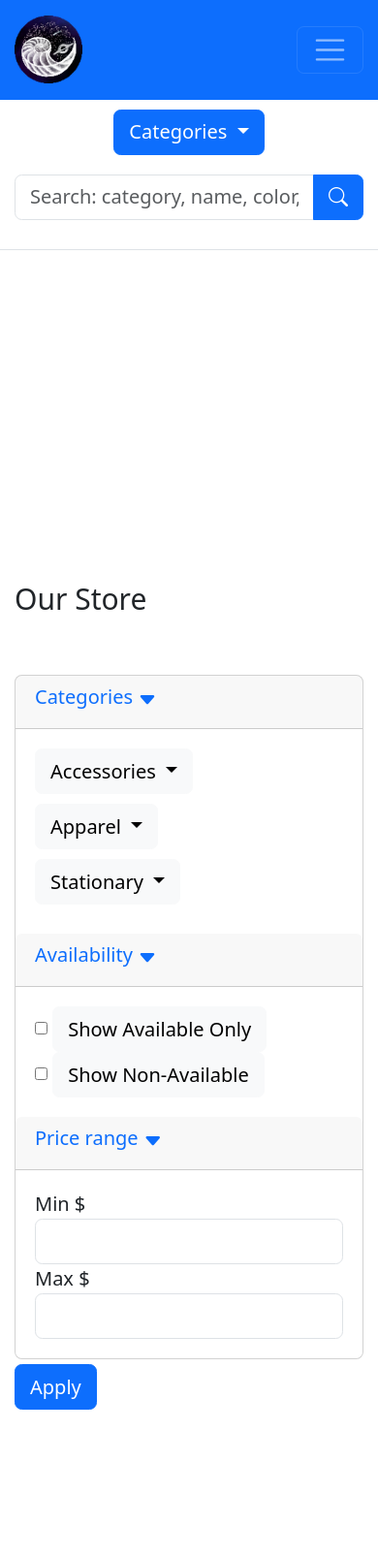
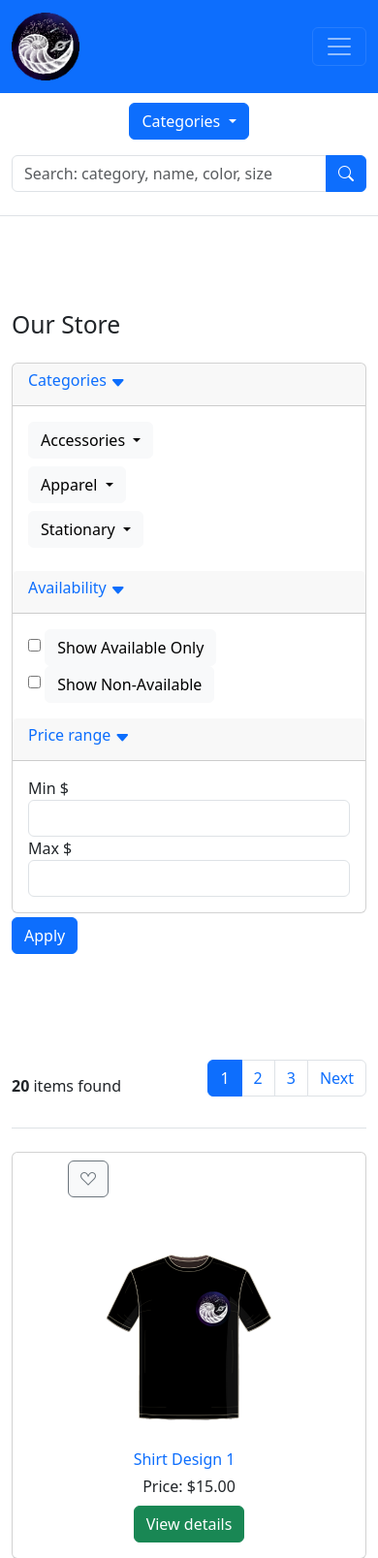
Before and after one commit to chrstnpet/django-eshop, a Django app: page /products/ in a window 390 px wide; the page is wider, and only the part inside the window is pictured. Shown: the top 1607 px of that part at 97% size. Run offline with Django 5.2, Linux system fonts and the light colour scheme; data comes from the database, SQL or seed files in the repository; both versions use the stored data as it was after the commit; some libraries are stand-ins or nearby versions.

Commit message:
Minor style changes

```diff
--- a/lsshop/carts/templates/carts/cart.html
+++ b/lsshop/carts/templates/carts/cart.html
@@ -3,7 +3,7 @@
 {% load static %}
 
 {% block body %}
-    <div style="margin-top: 200px;">
+    <div id="cart-page">
         <section class="section-content padding-y bg">
             <div class="container">
                 {% if not cart_items %}
--- a/lsshop/loginreg/templates/loginreg/account.html
+++ b/lsshop/loginreg/templates/loginreg/account.html
@@ -4,7 +4,7 @@
 {% block title %}My Account{% endblock %}
 
 {% block body %}
-<div style="margin-top: 150px; padding: 0 20%;">
+<div style="padding: 0 20%;" id="account-page">
     <h2 class="mb-4">My Account</h2>
 
     <div class="accordion" id="accountAccordion">
--- a/lsshop/loginreg/views.py
+++ b/lsshop/loginreg/views.py
@@ -203,6 +203,7 @@ def account(request):
         'open_section': open_section,
         'information': information,
         'accordion_sections': accordion_sections,
+        'show_secondary_header': True,
     }
 
     return render(request, 'loginreg/account.html', context)
--- a/lsshop/products/templates/products/product_detail.html
+++ b/lsshop/products/templates/products/product_detail.html
@@ -5,7 +5,7 @@
 {% block title %}Product Details{% endblock %}
 
 {% block body %}
-<section class="section-content padding-y bg" style="margin-top: 200px;">
+<section class="section-content padding-y bg" id="prod-det-page">
     <div class="container">
         <div class="card p-5">
             <div class="row no-gutters">
--- a/lsshop/products/templates/products/store.html
+++ b/lsshop/products/templates/products/store.html
@@ -4,13 +4,13 @@
 {% block title %}Store{% endblock %}
 
 {% block body %}
-    <main style="margin-top: 200px;" id="store-page">
+    <div id="store-page">
         <section class="section-pagetop bg">
             <div class="container">
                 {% if 'search' in request.path %}
-                    <h2 class="title-page my-5">Search Results</h2>
+                    <h2 class="title-page mb-3">Search Results</h2>
                 {% else %}
-                    <h2 class="title-page my-5">Our Store</h2>
+                    <h2 class="title-page mb-4">Our Store</h2>
                 {% endif %}
             </div>
         </section>
@@ -102,11 +102,11 @@
                                             <div class="form-row">
                                                 <div class="form-group col-md-6">
                                                     <label>Min $</label>
-                                                    <input type="number" name="min_price" class="mr-2 form-control">
+                                                    <input type="number" name="min_price" class="mr-2 form-control" min="0">
                                                 </div>
                                                 <div class="form-group text-right col-md-6">
                                                     <label>Max $</label>
-                                                    <input type="number" name="max_price" class="mr-2 form-control">
+                                                    <input type="number" name="max_price" class="mr-2 form-control" min="1">
                                                 </div>
                                             </div> <!-- form-row.// -->
                                         </div><!-- card-body.// -->
@@ -165,5 +165,5 @@
                 </div>
             </div> <!-- container .//  -->
         </section>
-    </main>
+    </div>
 {% endblock %}
--- a/lsshop/static/css/styles.css
+++ b/lsshop/static/css/styles.css
@@ -6,7 +6,7 @@
 }
 
 :root {
-    font-size: clamp(20px, 1vh, 30px);
+    font-size: clamp(16x, 1vh, 30px);
 }
 
 a {
@@ -16,8 +16,13 @@ a {
 /*------------ Header -------------*/
 #logo {
     font-family: 'Logo-Font', Arial, Helvetica, sans-serif;
-    font-size: clamp(25px, 5vh, 30px);
+    font-size: clamp(20px, 3vh, 25px);
     margin-top: 15px;
+}
+
+#logo-image {
+    width: clamp(50px, 9vh, 70px);
+    height: auto;
 }
 
 .nav-section {
@@ -30,7 +35,7 @@ a {
 
 @media (max-width: 576px) {
     main {
-        margin-top: 300px !important;
+        margin-top: 10vh !important;
     }
 }
 
@@ -40,6 +45,7 @@ a {
     }
 }
 
+/*------------ Other pages -------------*/
 #loginreg {
     margin-top: 160px;
     margin-bottom: 50px;
@@ -66,6 +72,21 @@ a {
     transform: scale(1.07);
 }
 
+#store-page, #cart-page, #account-page, #prod-det-page {
+    margin-top: 180px;
+}
+
+@media (max-width: 768px) {
+    #store-page, #cart-page, #account-page, #prod-det-page {
+        margin-top: 280px;
+    }
+}
+
+@media (max-width: 576px) {
+    #store-page, #cart-page, #account-page, #prod-det-page {
+        margin-top: 320px;
+    }
+}
 
 /*------------ Footer -------------*/
 .footer-contents {
--- a/lsshop/templates/important/header.html
+++ b/lsshop/templates/important/header.html
@@ -6,7 +6,7 @@
             <!-- Logo -->
             <a href="{% url 'home:home' %}" class="navbar-brand">
                 <div class="d-flex align-items-center gap-3">
-                    <img src="{% static 'images/logolounge-circle.png' %}" width="70">
+                    <img src="{% static 'images/logolounge-circle.png' %}" id="logo-image">
                     <p id="logo">Lounge Seminar E-Shop</p>
                 </div>
             </a>
@@ -89,12 +89,8 @@
                             </span>
                         {% endif %}
                     </div>
-
                 </div> <!-- row -->
             </div> <!-- container -->
         </section>
-
     {% endif %}
-
-
 </header>
--- a/lsshop/templates/layout.html
+++ b/lsshop/templates/layout.html
@@ -20,9 +20,7 @@
         <!-- Title -->
             <title>{% block title %}{% endblock %}</title>
     </head>
-    <body class="d-flex flex-column min-vh-100">
-
-
+    <body>
         <script src="https://cdn.jsdelivr.net/npm/canvas-confetti@1.6.0/dist/confetti.browser.min.js"></script>
         {% if messages %}
             {% for message in messages %}
@@ -40,7 +38,7 @@
 
         {% include "important/header.html" %}
 
-        <main class="flex-grow-1">
+        <main>
             {% block body %}
             {% endblock %}
         </main>
```
Also changed, not shown: lsshop/home/templates/home/home.html (+5 -5 lines), lsshop/db.sqlite3.
